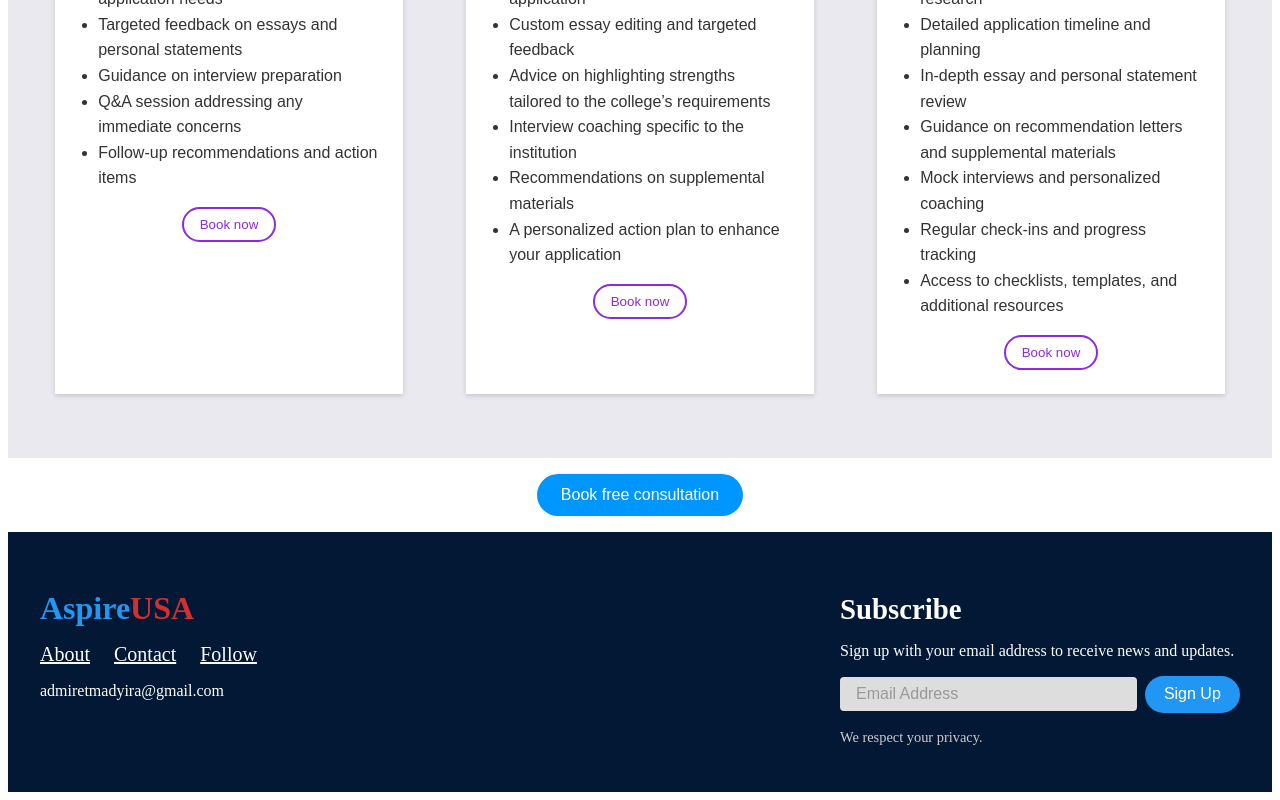
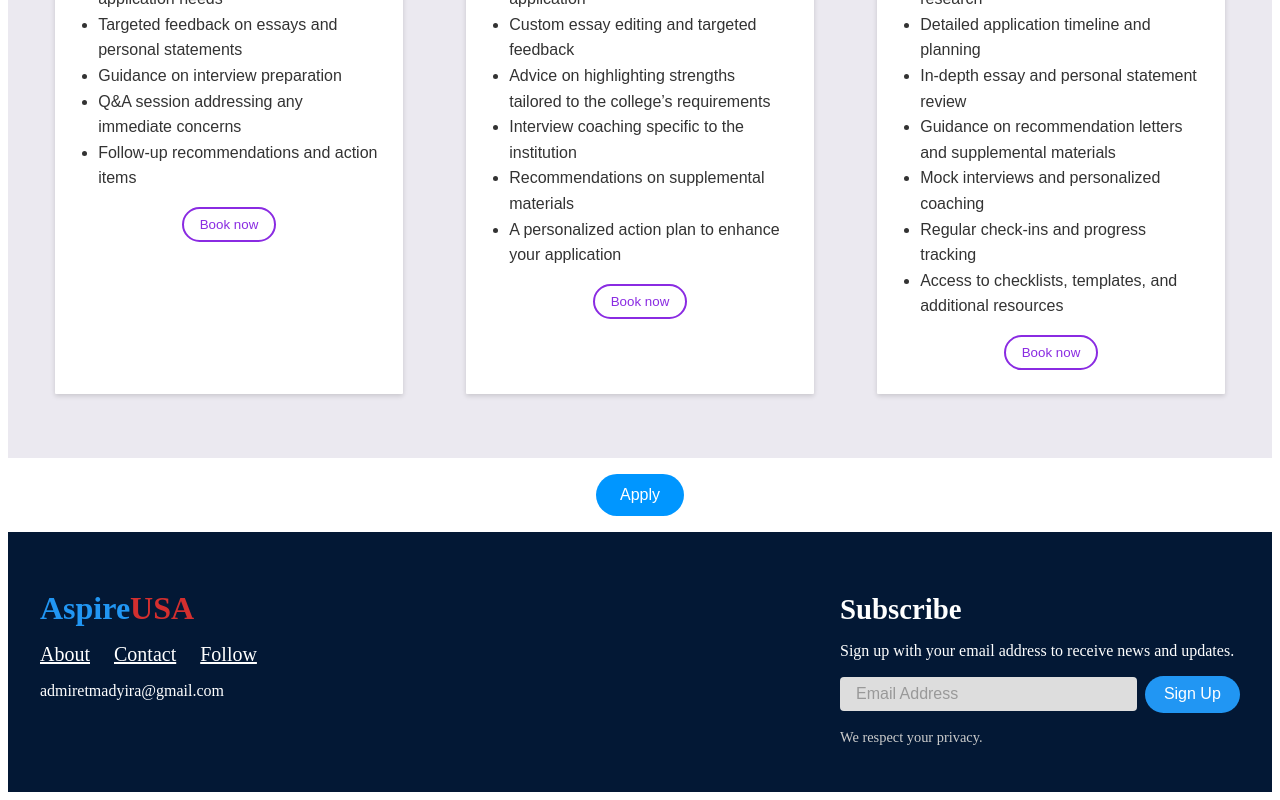
Before and after one commit to Mireinstein/AspireUS, a Next.js app: page /services in a window 1280 px wide. Shown: the part 848-1648 px from the top of the page. Built offline with nearby package versions, Linux system fonts and the light colour scheme.

Commit message:
'Change apply button'

```diff
--- a/pages/services.js
+++ b/pages/services.js
@@ -101,7 +101,7 @@ export default function Services() {
       {/*  Free Consultation Button  */}
       <div className={styles.consultationContainer}>
         <a href="https://docs.google.com/forms/d/e/1FAIpQLSf-Fx2aMZnFimO_ZcglaGWR9bIMbkrPqOogNdui1bFzHFOtOg/viewform">
-        <button className={styles.freeConsultationButton}>Book free consultation</button>
+        <button className={styles.freeConsultationButton}>Apply</button>
         </a>
       </div>
 
```
Also changed, not shown: 1 other file (tests, documents, lock files or other folders).
